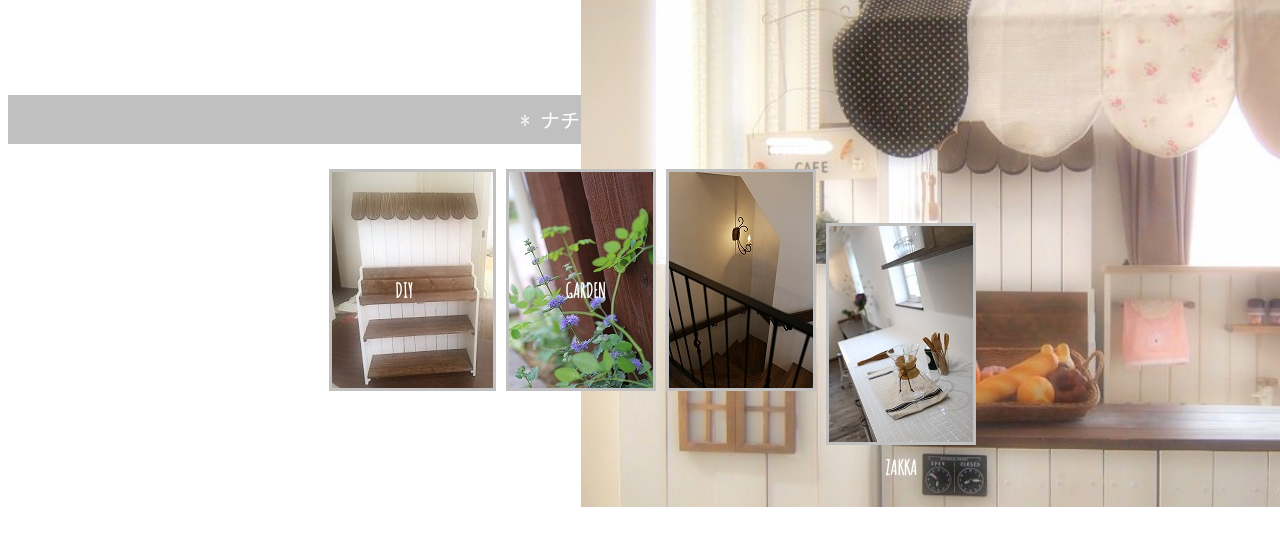
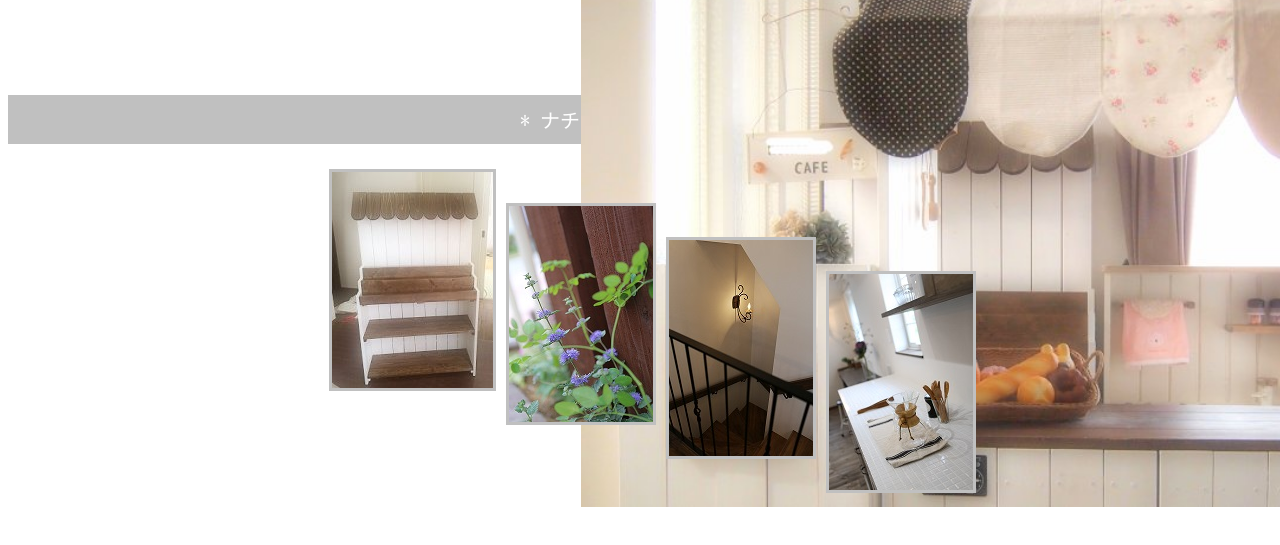
Before and after one commit to TKAK-N/TKAK-N.github.io, a plain HTML site: page index.html in a window 1280 px wide. Shown: the part 153-698 px from the top of the page. Drawn offline with Linux system fonts and the light colour scheme.

Commit message:
Update index.html

```diff
--- a/index.html
+++ b/index.html
@@ -26,21 +26,23 @@
 
     <div class="contents">
         <div class="contents-item">
+          <img src="bookstand.JPG">
+        </div>
+        <p>DIY</p>
 
-            <img src="bookstand.JPG">
-            <p>DIY</p>
-        </div>
         <div class="contents-item">
           <img src="garden.JPG">
-          <p>GARDEN</p>
         </div>
+        <p>GARDEN</p>
+
         <div class="contents-item">
           <img src="interior.JPG">
        </div>
-        <p>INTERIOR</p>
+       <p>INTERIOR</p>
        <div class="contents-item">
-           <p><img src="zakka.JPG">ZAKKA</p>
+         <img src="zakka.JPG">
       </div>
+      <p>ZAKKA</p>
    </div>
 
   </body>
```
